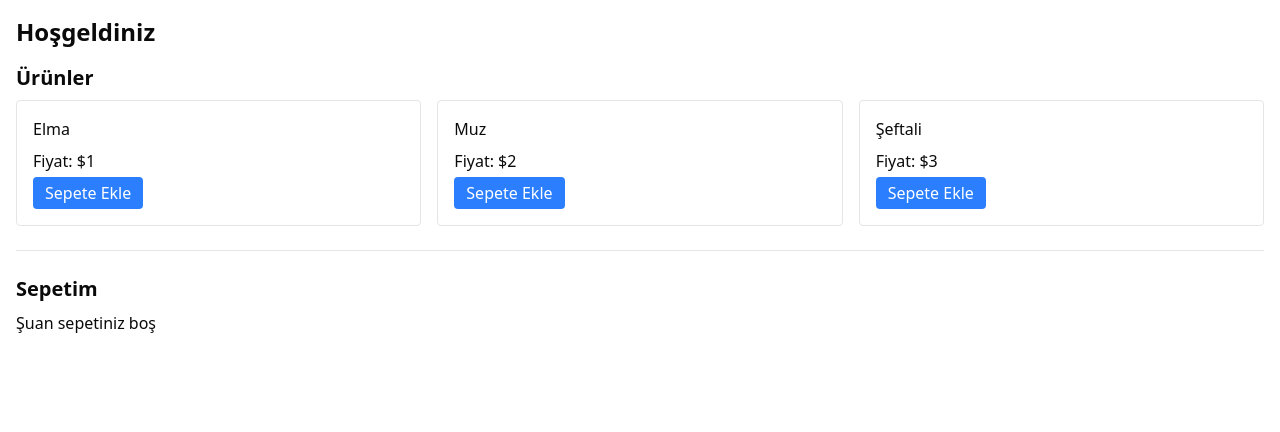
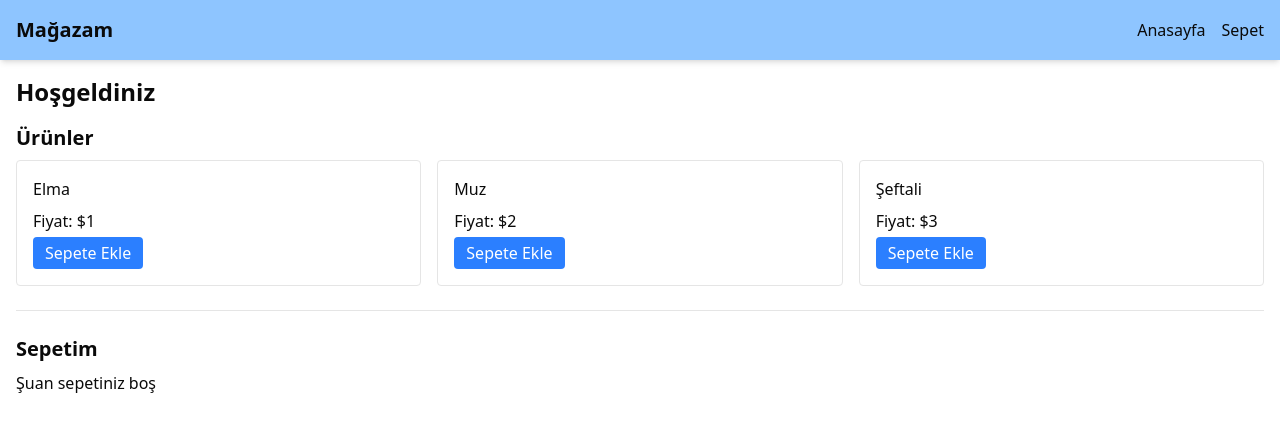
Before and after one commit to Soulittude/ecommerce-front, a React (Vite) app: page / in a window 1280 px wide. Shown: the top 432 px of the page. Built offline with nearby package versions, Linux system fonts and the light colour scheme.

Commit message:
feat: enhance navigation and cart functionality with i18n support

```diff
--- /dev/null
+++ b/src/components/ui/navbar.jsx
@@ -0,0 +1,35 @@
+import React from "react";
+import { Link } from "react-router-dom";
+import { useSelector } from "react-redux";
+import { useTranslation } from "react-i18next";
+
+export default function Navbar() {
+  const { t } = useTranslation();
+  const totalQuantity = useSelector((state) => state.cart.totalQuantity);
+
+  return (
+    <nav className="bg-blue-300 shadow-md p-4 flex justify-between items-center">
+      <Link to="/" className="text-xl font-bold">
+        {t("nav.mystore")}
+      </Link>
+
+      <ul className="flex space-x-4">
+        <li>
+          <Link to="/" className="hover:text-red-400">
+            {t("nav.home")}
+          </Link>
+        </li>
+        <li>
+          <Link to="/cart" className="relative hover:text-purple-500">
+            {t("nav.cart")}
+            {totalQuantity > 0 && (
+              <span className="absolute -top-2 -right-3 bg-yellow-300 text-white rounded-full text-xs w-5 h-5 flex items-center justify-center">
+                {totalQuantity}
+              </span>
+            )}
+          </Link>
+        </li>
+      </ul>
+    </nav>
+  );
+}
--- a/src/i18n/en.json
+++ b/src/i18n/en.json
@@ -5,7 +5,8 @@
         "empty": "Your cart is now empty",
         "totalItems": "Total Items Count",
         "totalAmount": "Total Amount",
-        "clearCart": "Clear Cart"
+        "clearCart": "Clear Cart",
+        "remove": "Remove"
     },
     "product_c":{
         "title": "Products",
@@ -16,5 +17,10 @@
         "apple": "Apple",
         "banana": "Banana",
         "peach": "Peach"
+    },
+    "nav":{
+        "mystore": "My Store",
+        "home": "Home",
+        "cart": "Cart"
     }
 }
--- a/src/i18n/tr.json
+++ b/src/i18n/tr.json
@@ -5,16 +5,22 @@
         "empty": "Şuan sepetiniz boş",
         "totalItems": "Toplam Ürün Sayısı",
         "totalAmount": "Toplam Fiyat",
-        "clearCart": "Sepeti Temizle"
+        "clearCart": "Sepeti Temizle",
+        "remove": "Sil"
     },
-    "product_c":{
+    "product_c": {
         "title": "Ürünler",
-        "price":"Fiyat: ${{price}}",
-        "addToCart":"Sepete Ekle"
+        "price": "Fiyat: ${{price}}",
+        "addToCart": "Sepete Ekle"
     },
-    "product":{
+    "product": {
         "apple": "Elma",
         "banana": "Muz",
         "peach": "Şeftali"
+    },
+    "nav": {
+        "mystore": "Mağazam",
+        "home": "Anasayfa",
+        "cart": "Sepet"
     }
 }
--- /dev/null
+++ b/src/pages/Cart.jsx
@@ -0,0 +1,48 @@
+import React from "react";
+import { useTranslation } from "react-i18next";
+import { useSelector, useDispatch } from "react-redux";
+import { removeItem, clearCart } from "../store/cartSlice";
+
+export default function Cart() {
+  const { t } = useTranslation();
+  const dispatch = useDispatch();
+  const { items, totalQuantity, totalAmount } = useSelector(
+    (state) => state.cart,
+  );
+
+  return (
+    <div className="p-4">
+      <h1 className="text-2xl font-bold mb-4">{t("cart.title")}</h1>
+      {totalQuantity === 0 ? (
+        <p>{t("cart.empty")}</p>
+      ) : (
+        <div>
+          <ul className="mb-4">
+            {items.map((item) => (
+              <li key={item.id} className="flex justify-between mb-2">
+                <span>
+                  {item.name} x {item.quantity}
+                </span>
+                <button
+                  className="text-green-400 hover:underline"
+                  onClick={() => dispatch(removeItem(item.id))}
+                >
+                  {t("cart.remove")}
+                </button>
+              </li>
+            ))}
+          </ul>
+          <p className="">
+            {t("cart.totalItems")}: {totalQuantity}
+          </p>
+          <p className="">
+            {t("cart.totalAmount")}: {totalAmount}
+          </p>
+          <button className="" onClick={dispatch(clearCart())}>
+            {t("cart.clearCart")}
+          </button>
+        </div>
+      )}
+    </div>
+  );
+}
--- a/src/routes.jsx
+++ b/src/routes.jsx
@@ -1,10 +1,15 @@
 import { BrowserRouter, Routes, Route } from "react-router-dom";
-import Home from "./pages/home";
+import Home from "./pages/home.jsx";
+import Cart from "./pages/Cart.jsx";
+import Navbar from "./components/ui/navbar";
+
 export default function AppRoutes() {
   return (
     <BrowserRouter>
+      <Navbar />
       <Routes>
         <Route path="/" element={<Home />} />
+        <Route path="/cart" element={<Cart />} />
       </Routes>
     </BrowserRouter>
   );
```
